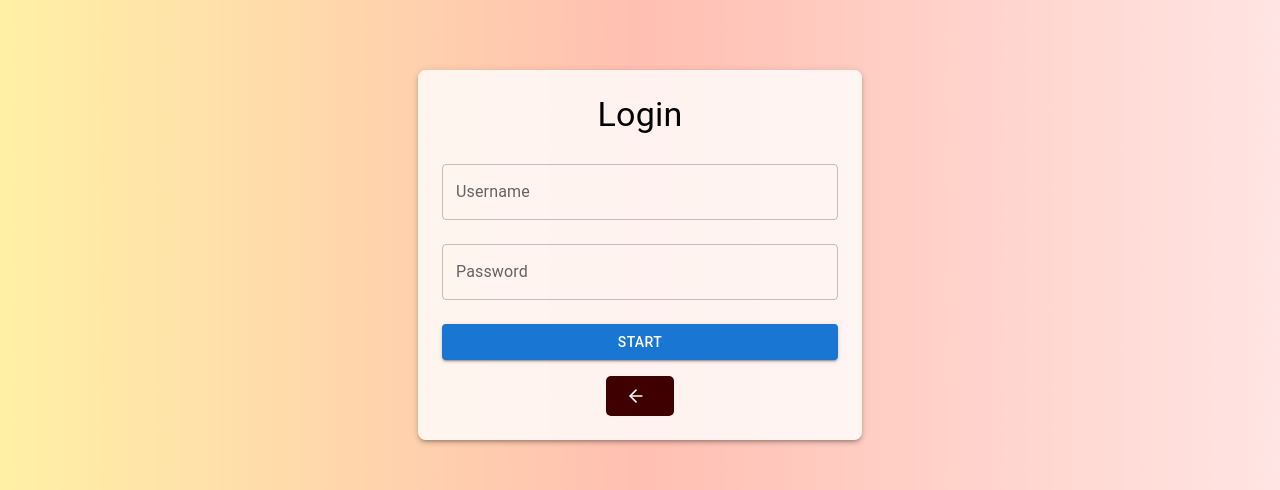
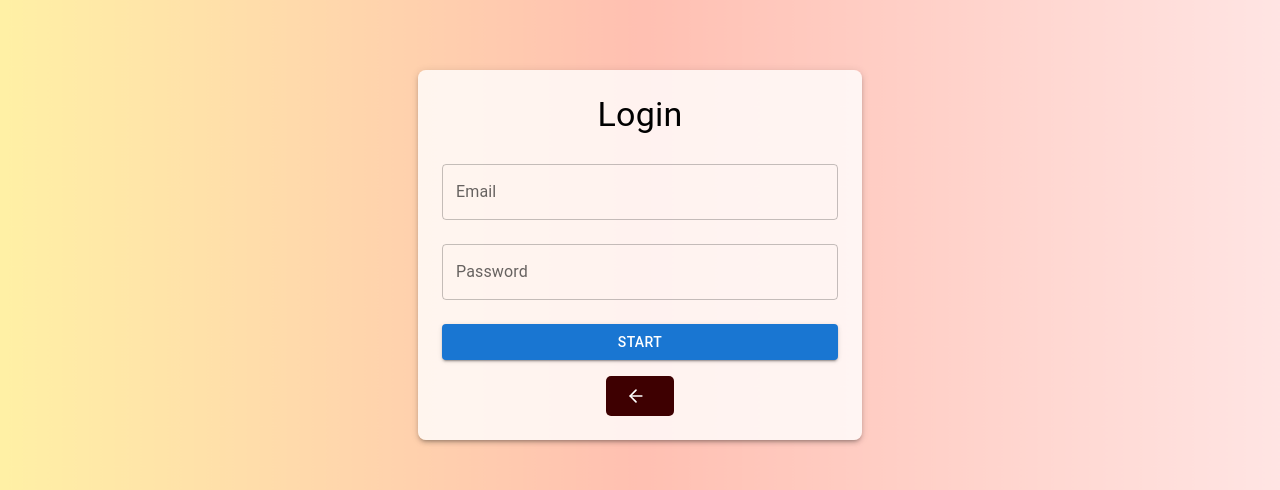
Before and after one commit to realsky146/my-triptrap-app, a React (Vite) app: page /login in a window 1280 px wide. Shown: the part 145-635 px from the top of the page. Built offline with nearby package versions, Linux system fonts and the light colour scheme; a web font is replaced by a local one.

Commit message:
Update Login.tsx

```diff
--- a/src/page/login/Login.tsx
+++ b/src/page/login/Login.tsx
@@ -1,14 +1,35 @@
-import React from "react";
+import React, { useState } from "react";
 import { useNavigate } from "react-router-dom";
 import { TextField, Button, Container, Typography, Box } from "@mui/material";
 import BackToIntroButton from "../../components/BackToIntroButton";
 import wal from "../../assets/pic/วอลเปเปอร์.png";
 
 const Login: React.FC = () => {
+  const [email, setEmail] = useState('');
+  const [password, setPassword] = useState('');
   const navigate = useNavigate();
 
-  const handleStart = () => {
-    navigate("/profile");
+  const handleStart = async () => {
+    // ส่งข้อมูลไปยัง backend
+    try {
+      const response = await fetch('http://localhost/myapp/login.php', { // URL ของ PHP Backend
+        method: 'POST',
+        headers: { 'Content-Type': 'application/json' },
+        body: JSON.stringify({ email, password })
+      });
+
+      const data = await response.json();
+
+      if (response.ok) {
+        alert("Login สำเร็จ!");
+        navigate("/profile"); // ถ้า login สำเร็จ ไปหน้า profile
+      } else {
+        alert(`เกิดข้อผิดพลาด: ${data.message}`);
+      }
+    } catch (error) {
+      console.error(error);
+      alert("เกิดข้อผิดพลาดในการเชื่อมต่อกับเซิร์ฟเวอร์");
+    }
   };
 
   return (
@@ -35,7 +56,7 @@ const Login: React.FC = () => {
           flexDirection: "column",
           alignItems: "center",
           textAlign: "center",
-          bgcolor: "rgba(255, 255, 255, 0.8)", // พื้นหลังใสเพื่อให้อ่านง่ายขึ้น
+          bgcolor: "rgba(255, 255, 255, 0.8)",
           p: 3,
           borderRadius: 2,
           boxShadow: 3,
@@ -45,8 +66,23 @@ const Login: React.FC = () => {
           Login
         </Typography>
 
-        <TextField label="Username" variant="outlined" fullWidth margin="normal" />
-        <TextField label="Password" type="password" variant="outlined" fullWidth margin="normal" />
+        <TextField
+          label="Email"
+          variant="outlined"
+          fullWidth
+          margin="normal"
+          value={email}
+          onChange={(e: { target: { value: React.SetStateAction<string>; }; }) => setEmail(e.target.value)}
+        />
+        <TextField
+          label="Password"
+          type="password"
+          variant="outlined"
+          fullWidth
+          margin="normal"
+          value={password}
+          onChange={(e) => setPassword(e.target.value)}
+        />
         <Button
           variant="contained"
           color="primary"
```
